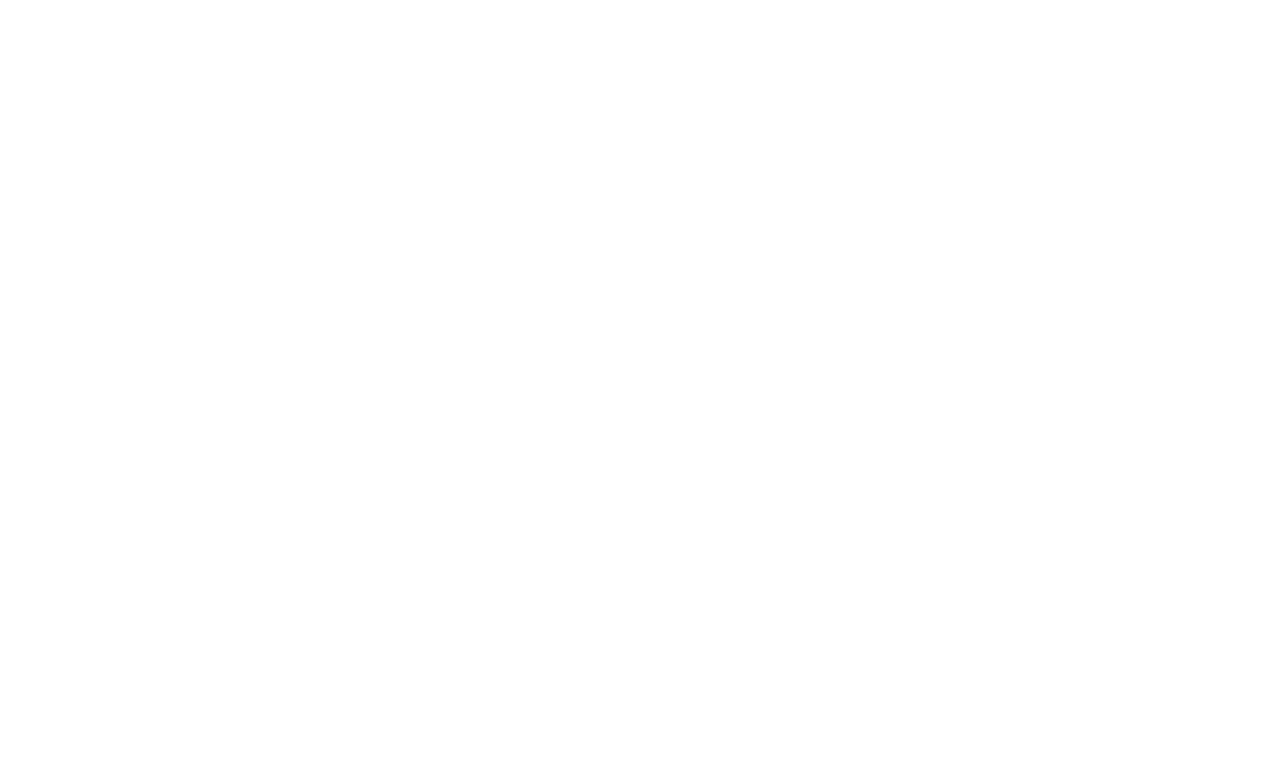
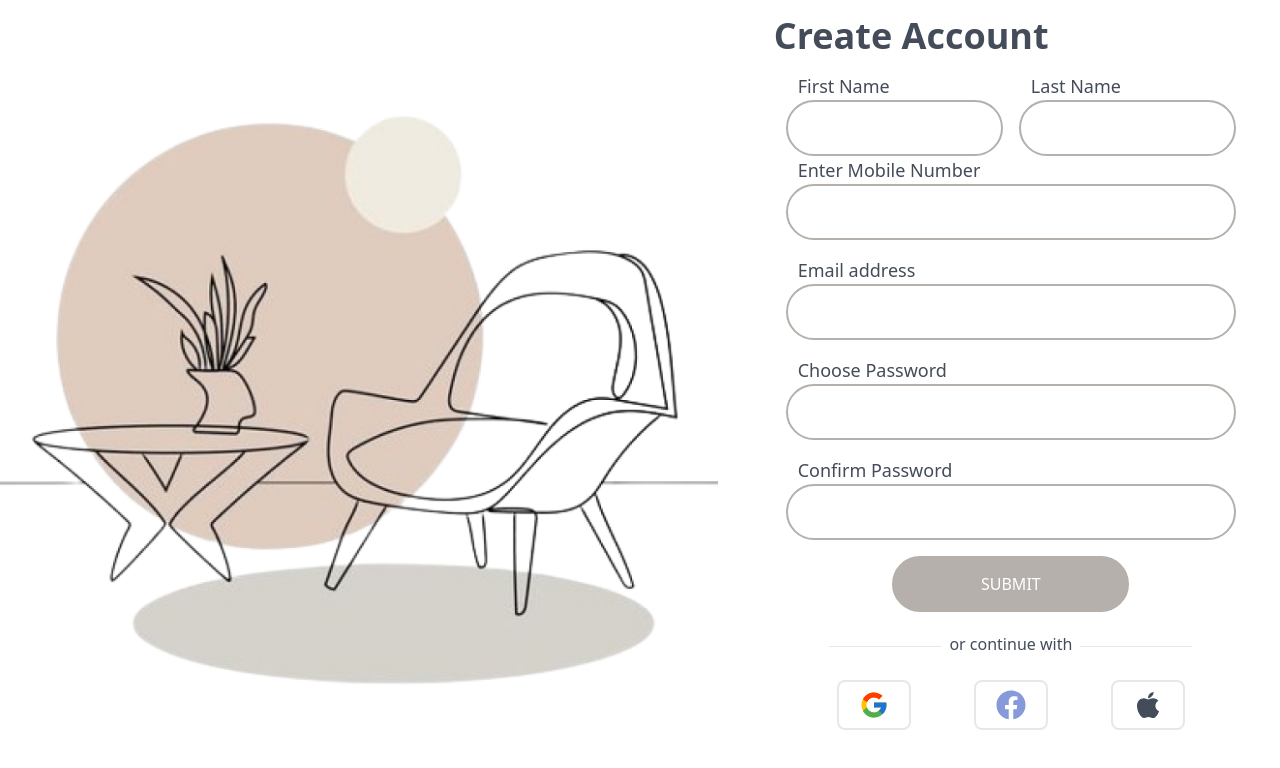
Before and after one commit to Manish6906/wooden-galaxy, a React (Vite) app: page /Signup in a window 1280 px wide. Before the commit this address had no page. Shown: the top 768 px of the page. Built offline with nearby package versions, Linux system fonts and the light colour scheme.

Commit message:
signup page

```diff
--- a/src/App.jsx
+++ b/src/App.jsx
@@ -6,6 +6,7 @@ import Footer from "./Components/Footer";
 import Navbar from "./Components/Navbar";
 import Login from "./Pages/Login";
 import Blog from "./Pages/Blog";
+import Signup from "./Pages/Signup";
 import Shop from "./Pages/Shop";
 import OurStory from "./Pages/OurStory";
 import Faq from "./Pages/Faq";
@@ -24,6 +25,8 @@ const App = () => {
         <Route path="/Faq" element={<Faq />} />
         <Route path="/Contact" element={<Contact />} />
         <Route path="/Login" element={<Login />} />
+        <Route path="/Signup" element={<Signup />} />
+
       </Routes>
     </Router>
   );
--- a/src/Pages/Home.jsx
+++ b/src/Pages/Home.jsx
@@ -10,17 +10,17 @@ import SubFooter from "../Components/SubFooter";
 const Home = () => {
   return (
     <>
-        {/* <Navbar />
+        <Navbar />
         <AbhiCards />
         <B_experience />
         <Testimonials />
         <SubFooter />
 
-        <Footer />  */}
-        {/* <OurStory /> */}
+        <Footer />
+        {/* <OurStory />
         <Shop/>
 
-        <Footer />
+        <Footer />  */}
 
     </>
   );
--- a/src/Pages/Login.jsx
+++ b/src/Pages/Login.jsx
@@ -15,13 +15,14 @@ function Login() {
 
         {/* LEFT CONTENT */}
         {/* HIDDEN ON MOBILE VIEW  */}
-        <div className='hidden md:block md:h-screen'>
-          <img src={LoginImg} alt="" />
-        </div>
+        <div className="hidden md:block bg-cover bg-center w-2/3 h-screen" style={{ backgroundImage: `url(${LoginImg})` }}></div>
+        {/* <div className='md:block md:h-screen '> */}
+          {/* <img src={LoginImg} alt="" /> */}
+        {/* </div> */}
 
         {/* RIGHT-CONTENT */}
         {/* HEADING */}
-        <div className='mt-14 md:mt-0 md:w-1/2 md:ml-6'>
+        <div className='mt-14 md:mt-4 md:w-1/2 md:ml-6'>
           <div className='text-center md:text-left md:px-8'>
 
             <h1 className='md:hidden text-4xl font-bold py-4 text-[#444B59]'>WOODEN GALAXY</h1>
@@ -35,30 +36,30 @@ function Login() {
           <div className='mt-7'>
             <form action="" method="post" className='md:px-8'>
               <div className="mb-4">
-                <label className="block my-3 text-2xl" for="username">Username</label>
-                <input type="text" id="username" className="w-full border-2 border-[#B5B0AB] p-2 rounded-full md:h-14" placeholder="deniel123@gmail.com" />
+                <label className="block my-3 text-2xl text-[#444B59]" for="username">Username</label>
+                <input type="text" id="username" className="w-full border-2 border-[#B5B0AB] p-4 rounded-full md:h-14" placeholder="deniel123@gmail.com" />
               </div>
 
               {/* PASSWORD AND INPUTFIELD */}
               <div className="mb-4">
-                <label className="block my-3 text-2xl" for="password">Password</label>
-                <input type="password" id="password" className="w-full border-2 border-[#B5B0AB]  p-2 rounded-full md:h-14 outline-none" placeholder="••••••••" />
+                <label className="block my-3 text-2xl text-[#444B59]" for="password">Password</label>
+                <input type="password" id="password" className="w-full border-2 border-[#B5B0AB]  p-4 rounded-full md:h-14" placeholder="••••••••" />
               </div>
 
               {/* REMEMBER ME and FORGOT PASSWORD */}
               <div className="mt-9 flex items-center justify-between">
                 <label className="flex items-center">
-                  <input type="checkbox" className="rounded-full form-checkbox" />
-                  <span className="pl-2">Remember me</span>
+                  <input type="checkbox" className="form-checkbox md:w-5 md:h-5" />
+                  <span className="pl-2 md:text-xl text-[#444B59]">Remember me</span>
                 </label>
-                <p className="hover:underline">Forgot password?</p>
+                <p className="hover:underline md:text-xl text-[#444B59]">Forgot password?</p>
               </div>
 
               {/* SIGN IN Button  */}
               <button className="w-full mt-6 border-2 p-2 rounded-full outline-none text-[white] border-[#B5B0AB] md:h-14 bg-[#B5B0AB]">Sign In</button>
 
               <div className="mt-4 flex items-center justify-center">
-                <hr className="w-28 decoration-[#C8D3F9]" /> <span className='p-2 mb-1'>or continue with</span> <hr className="w-28" />
+                <hr className="w-28 decoration-[#415ab5]" /> <span className='p-2 mb-1 text-[#444B59]'>or continue with</span> <hr className="w-28 decoration-[#C8D3F9]" />
               </div>
 
               {/* GOOGLE FACEBOOK IOS logo */}
--- /dev/null
+++ b/src/Pages/Signup.jsx
@@ -0,0 +1,94 @@
+import React from 'react';
+import { Link } from "react-router-dom";
+import { FcGoogle } from "react-icons/fc";
+import { FaFacebook } from "react-icons/fa";
+import { FaApple } from "react-icons/fa";
+
+import LoginImg from "../assets/Login/LoginImg1.png"
+
+function Signup() {
+    return (
+        <>
+
+            {/* TWO MAIN DIV LEFT(IMAGES) & RIGHT(CONTENT) LEFT HIDDEN ON MOBILE VIEW*/}
+            <div className='flex justify-center md:justify-normal '>
+
+                {/* LEFT CONTENT */}
+                {/* HIDDEN ON MOBILE VIEW  */}
+                <div className="hidden md:block bg-cover bg-center w-2/3 h-screen" style={{ backgroundImage: `url(${LoginImg})` }}></div>
+                {/* <div className='md:block md:h-screen '> */}
+                {/* <img src={LoginImg} alt="" /> */}
+                {/* </div> */}
+
+                {/* RIGHT-CONTENT */}
+                {/* HEADING */}
+                <div className='mt-6 md:mt-4 md:w-1/2 md:ml-6'>
+                    <div className='text-center md:text-left md:px-8'>
+                        <h1 className='text-4xl font-bold text-[#444B59]'>Create Account</h1>
+                    </div>
+
+                    {/* USERNAME AND INPUTFIELD */}
+                    <div className='mt-4'>
+                        <form action="" method="post" className='md:px-8'>
+                            <div className="flex gap-4 px-3">
+                                <div className=''>
+                                    <label className="block px-3 text-lg text-[#444B59]" for="username">First Name</label>
+                                    <input type="text" id="username" className="w-full border-2 border-[#B5B0AB] h-1/2 p-4 rounded-full md:h-14 outline-[#8f8b86]" />
+                                </div>
+                                <div>
+                                    <label className="block px-3 text-lg text-[#444B59]" for="username">Last Name</label>
+                                    <input type="text" id="username" className="w-full border-2 border-[#B5B0AB] h-1/2 p-4 rounded-full md:h-14 outline-[#8f8b86]" />
+                                </div>
+                            </div>
+                            <div className="mb-4 px-3">
+                                <label className="block px-3 text-lg text-[#444B59]" for="password">Enter Mobile Number</label>
+                                <input type="number" id="password" className="w-full border-2 border-[#B5B0AB]  h-1/2 p-4 rounded-full md:h-14 outline-[#8f8b86]" />
+                            </div>
+
+                            {/* PASSWORD AND INPUTFIELD */}
+                            <div className="mb-4 px-3">
+                                <label className="block px-3 text-lg text-[#444B59]" for="password">Email address</label>
+                                <input type="email" id="password" className="w-full border-2 border-[#B5B0AB]  h-1/2 p-4 rounded-full md:h-14 outline-[#8f8b86]" />
+                            </div>
+                            <div className="mb-4 px-3">
+                                <label className="block px-3 text-lg text-[#444B59]" for="password">Choose Password</label>
+                                <input type="password" id="password" className="w-full border-2 border-[#B5B0AB]  h-1/2 p-4 rounded-full md:h-14 outline-[#8f8b86]" />
+                            </div>
+                            <div className="mb-4 px-3">
+                                <label className="block px-3 text-lg text-[#444B59]" for="password">Confirm Password</label>
+                                <input type="password" id="password" className="w-full border-2 border-[#B5B0AB]  h-1/2 p-4 rounded-full md:h-14 outline-[#8f8b86]" />
+                            </div>
+
+                            {/* SIGN IN Button  */}
+                            <div className='flex justify-center'>
+                                <button className="w-1/2 border-2 p-2 rounded-full outline-none text-[white] border-[#B5B0AB] md:h-14 bg-[#B5B0AB]">SUBMIT</button>
+                            </div>
+
+                            <div className="mt-3 flex items-center justify-center">
+                                <hr className="w-28 decoration-[#415ab5]" /> <span className='p-2 mb-1 text-[#444B59]'>or continue with</span> <hr className="w-28 decoration-[#C8D3F9]" />
+                            </div>
+
+                            {/* GOOGLE FACEBOOK IOS logo */}
+                            <div className="flex justify-evenly mt-3">
+                                <button type="button" className="rounded-lg border-2 border-gray-200 p-2">
+                                    <FcGoogle className='text-3xl mx-3' />
+                                </button>
+                                <button type="button" className="rounded-lg border-2 border-gray-200 p-2">
+                                    <FaFacebook className='text-[#8699da] text-3xl mx-3' />
+                                </button>
+                                <button type="button" className="rounded-lg border-2 border-gray-200 p-2">
+                                    <FaApple className='text-[#444B59] text-3xl mx-3' />
+                                </button>
+                            </div>
+
+                        </form>
+                    </div>
+
+                </div>
+            </div>
+
+        </>
+    )
+}
+
+export default Signup
```
